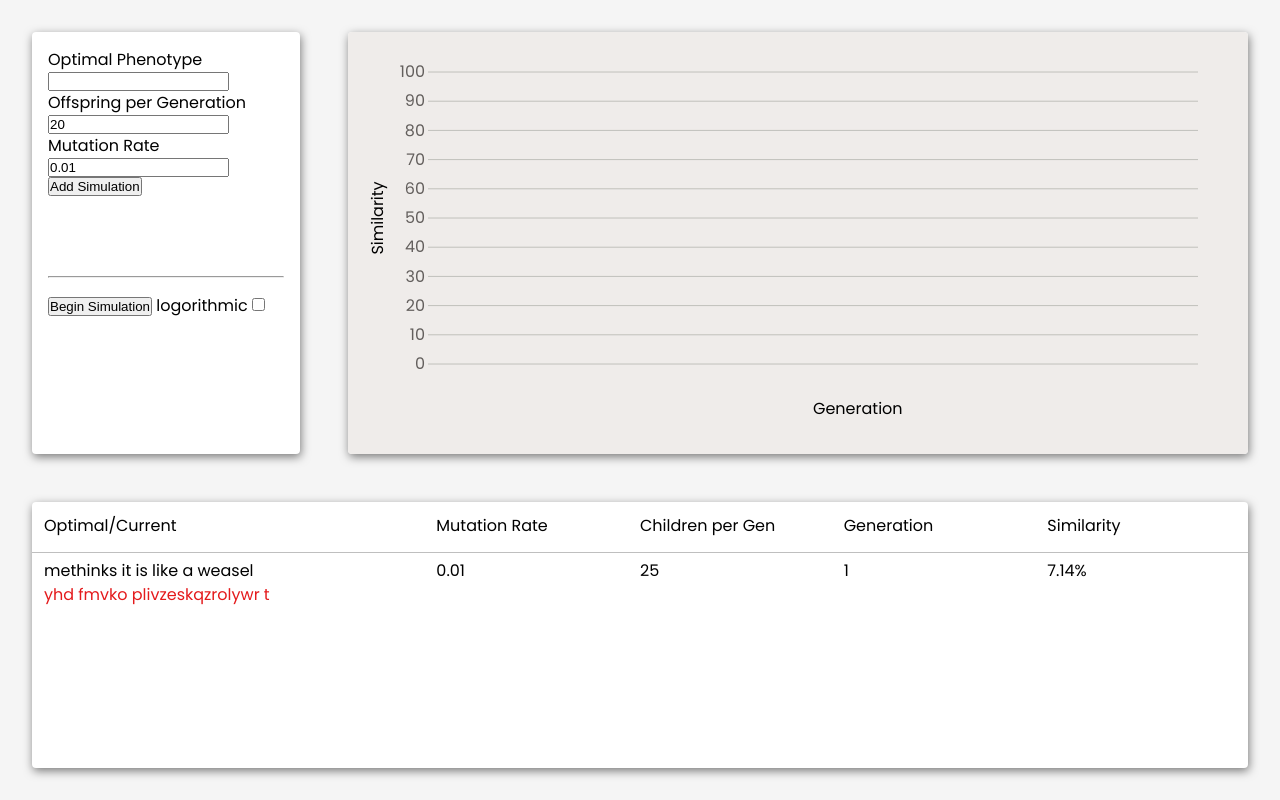
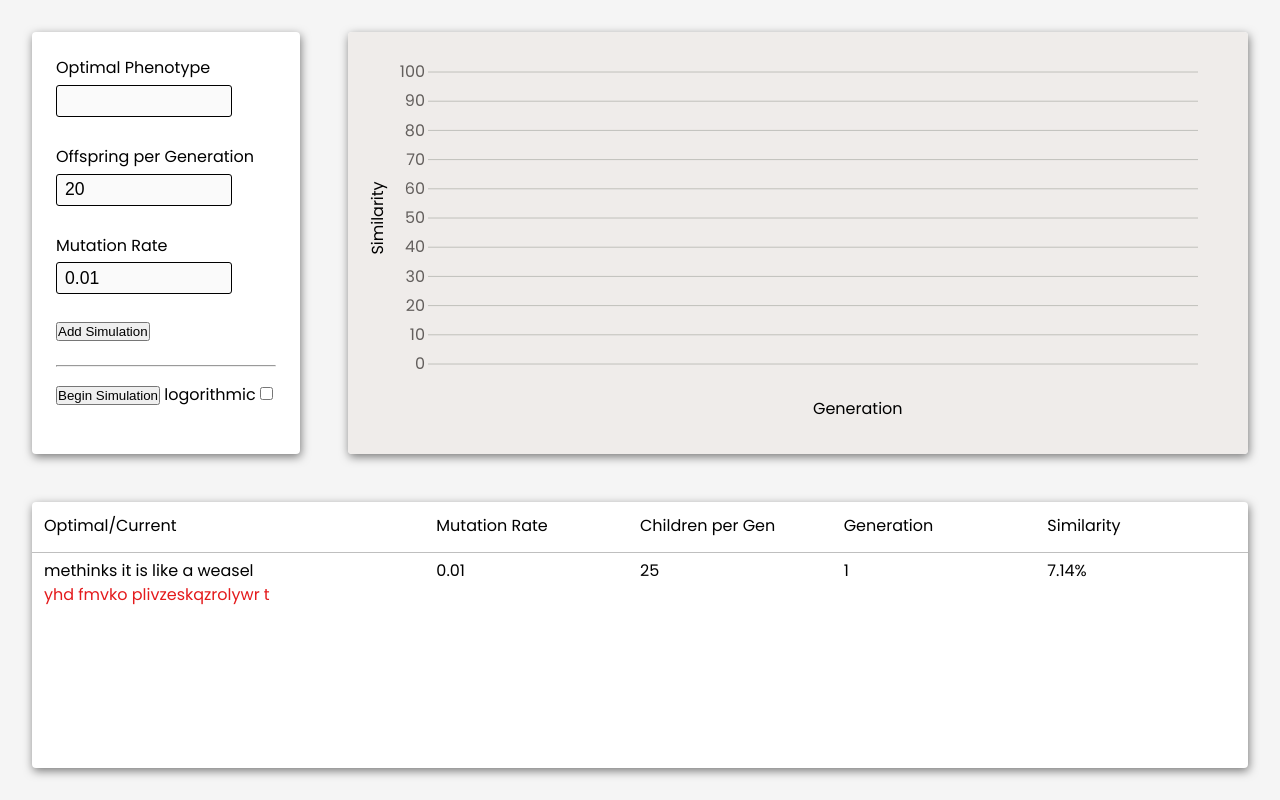
Before and after one commit to gr-eggory/evo-sim, a Svelte app: page / in a window 1280 px wide. Built offline with nearby package versions, Linux system fonts and the light colour scheme.

Commit message:
Styling sim form

```diff
--- a/src/App.svelte
+++ b/src/App.svelte
@@ -114,7 +114,7 @@
 <main>
 	<div class="substitute-main">
 		<div class="config box">
-			<form on:submit={addSimulation}>
+			<form on:submit={addSimulation} class="config-form">
 				<TextField
 					bind:value={optimalInput}
 					label="Optimal Phenotype"
@@ -213,16 +213,18 @@
 
 	.config {
 		grid-area: c;
-		padding: 1rem;
+		padding: 1.5rem;
 		display: flex;
 		flex-direction: column;
-		gap: 5rem;
+		justify-content: flex-start;
+		gap: clamp(1rem, 3vh, 5rem);
 	}
 
-	form {
+	.config-form {
 		display: flex;
 		flex-direction: column;
 		align-items: flex-start;
+		gap: 1.75rem;
 	}
 
 	.graph {
--- a/src/components/TextField/TextField.svelte
+++ b/src/components/TextField/TextField.svelte
@@ -8,6 +8,7 @@
 	export let step = '0.001';
 </script>
 
+<div>
 	{#if type === 'number'}
 		<label for={id}>{label}</label>
 		<input bind:value type="number" {id} {step} />
@@ -15,3 +16,20 @@
 		<label for={id}>{label}</label>
 		<input bind:value type="string" {id} />
 	{/if}
+</div>
+
+<style>
+	label {
+		margin-bottom: 0.3rem;
+        display: block;
+	}
+	input {
+		height: 2rem;
+		border: 1px solid black;
+		border-radius: 3px;
+		background-color: #fafafa;
+        width: 80%;
+        padding: 0rem .5rem;
+        font-size: clamp(.9rem, 1.5vw, 1.1rem);
+	}
+</style>
```
Lines whose indentation alone changed are shown as unchanged.
